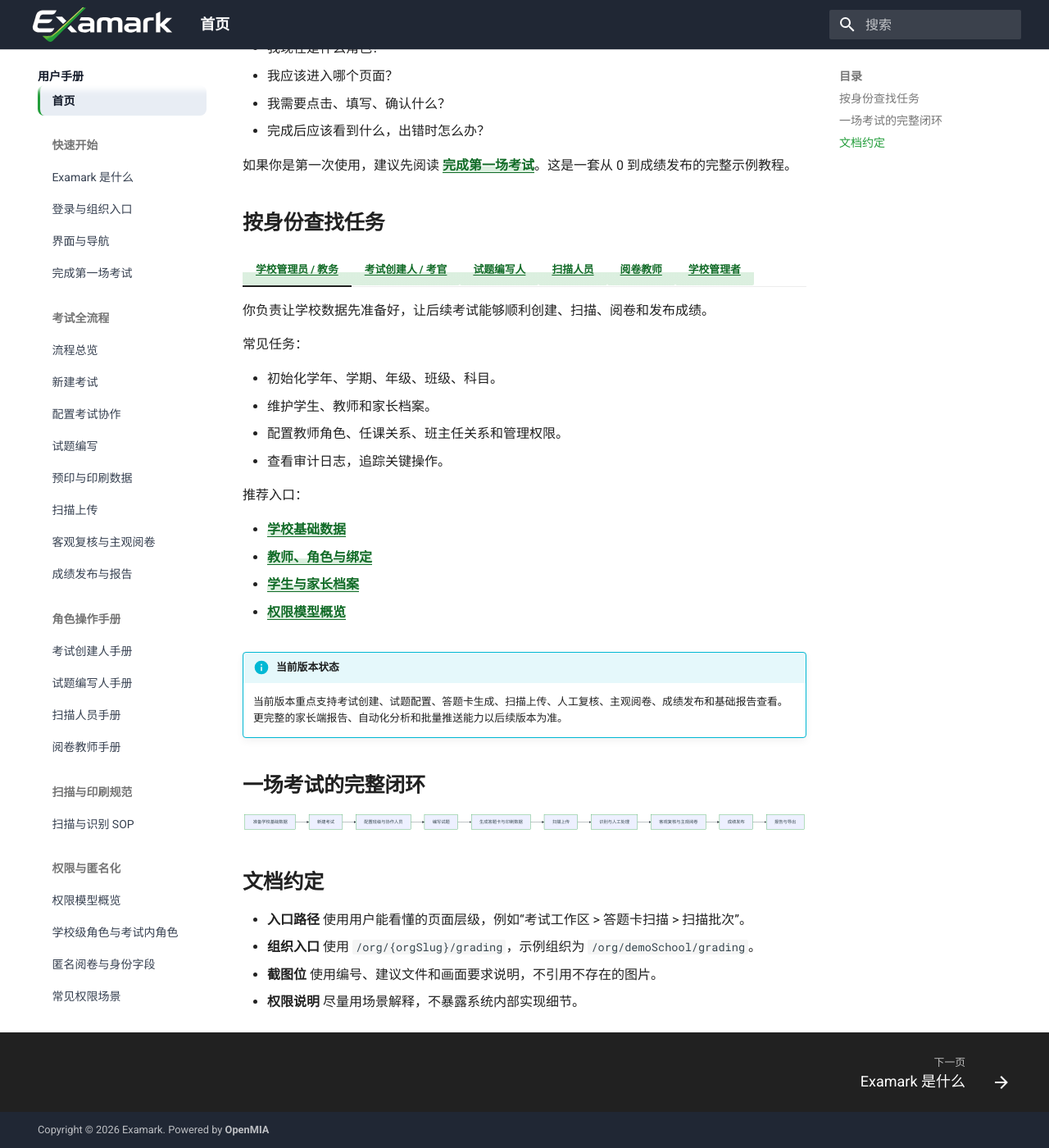
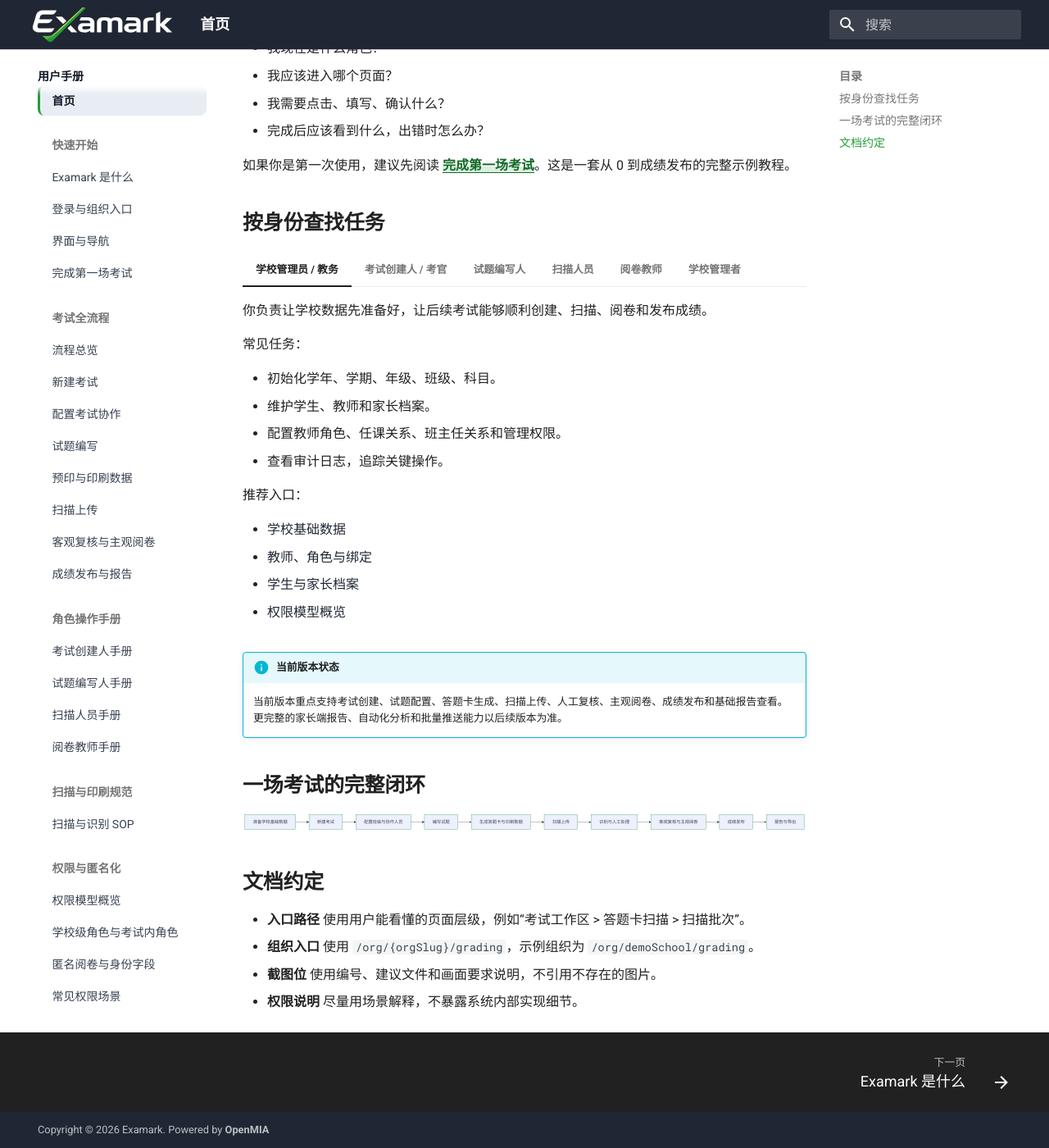
Before and after one commit to gu0y1/docs.examark.net, an MkDocs documentation site: the page built from docs/index.md, in a window 1280 px wide and 1400 px high, scrolled down 187 px. Shown: the whole window at 82% size. Built offline with MkDocs 1.6.1 and Material for MkDocs 9.7.7, drawn with Linux system fonts in a browser that asks for light colours.

Commit message:
Limit highlighted link styling to paragraph links

```diff
--- a/docs/assets/stylesheets/extra.css
+++ b/docs/assets/stylesheets/extra.css
@@ -107,7 +107,7 @@
   font-weight: 700;
 }
 
-.md-content .md-typeset a:not(.headerlink):not(.md-button):not(.footnote-ref):not(.footnote-backref) {
+.md-content .md-typeset p > a:not(.headerlink):not(.md-button):not(.footnote-ref):not(.footnote-backref) {
   color: #116b27;
   font-weight: 700;
   text-decoration-line: underline;
@@ -122,7 +122,7 @@
   border-radius: 2px;
 }
 
-.md-content .md-typeset a:not(.headerlink):not(.md-button):not(.footnote-ref):not(.footnote-backref):hover {
+.md-content .md-typeset p > a:not(.headerlink):not(.md-button):not(.footnote-ref):not(.footnote-backref):hover {
   color: #0f5f22;
   background:
     linear-gradient(
```
